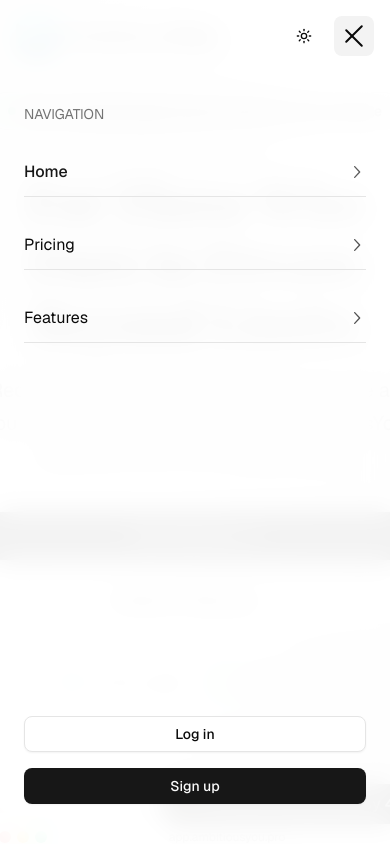
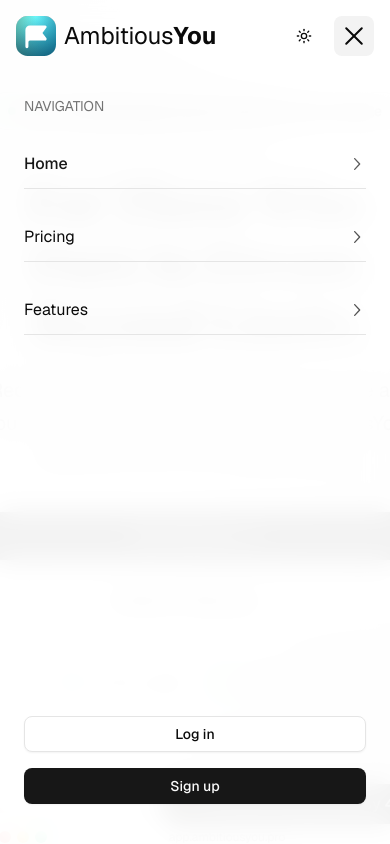
Before and after one commit to hemants1703/AmbitiousYou, a Next.js app: page / in a window 390 px wide. Both pictures are taken after a click on the button "Toggle Menu". Shown: the top 844 px of the page. Built offline with nearby package versions, Linux system fonts and the light colour scheme.

Commit message:
fix: mobile navbar in homepage

```diff
--- a/components/Navbar.tsx
+++ b/components/Navbar.tsx
@@ -23,7 +23,7 @@ const navLinks = [
 export default function Navbar() {
   const [navbarToggled, setNavbarToggled] = useState(false);
   const [scrolled, setScrolled] = useState(false);
-  const navbarMenuRef = useRef(null);
+  const navbarMenuRef = useRef<HTMLDivElement | null>(null);
   const pagePathname = usePathname();
 
   // Handle scroll events to change navbar appearance
@@ -38,11 +38,12 @@ export default function Navbar() {
 
   // Close mobile menu when clicking outside
   useEffect(() => {
-    function handleClickOutside(event) {
+    function handleClickOutside(event: MouseEvent) {
+      const target = event.target as HTMLElement;
       if (
         navbarMenuRef.current &&
-        !navbarMenuRef.current.contains(event.target) &&
-        !event.target.closest("button")
+        !navbarMenuRef.current.contains(target) &&
+        !target.closest("button")
       ) {
         setNavbarToggled(false);
       }
@@ -55,13 +56,27 @@ export default function Navbar() {
   // Prevent scrolling when mobile menu is open
   useEffect(() => {
     if (navbarToggled) {
-      document.body.style.overflow = "hidden";
+      // Save the current scroll position
+      const scrollY = window.scrollY;
+      document.body.style.position = 'fixed';
+      document.body.style.top = `-${scrollY}px`;
+      document.body.style.width = '100%';
     } else {
-      document.body.style.overflow = "unset";
+      // Restore the scroll position
+      const scrollY = document.body.style.top;
+      document.body.style.position = '';
+      document.body.style.top = '';
+      document.body.style.width = '';
+      if (scrollY) {
+        window.scrollTo(0, parseInt(scrollY || '0', 10) * -1);
+      }
     }
 
     return () => {
-      document.body.style.overflow = "unset";
+      // Cleanup
+      document.body.style.position = '';
+      document.body.style.top = '';
+      document.body.style.width = '';
     };
   }, [navbarToggled]);
 
@@ -82,6 +97,7 @@ export default function Navbar() {
           onClick={() => {
             if (navbarToggled) toggleNavbar();
           }}
+          className="z-50"
         >
           <AmbitiousYouLogo />
         </Link>
@@ -129,25 +145,25 @@ export default function Navbar() {
           <ThemeToggler />
           <button
             onClick={toggleNavbar}
-            className="relative w-10 h-10 flex items-center justify-center rounded-md focus:outline-none"
+            className="relative w-10 h-10 flex items-center justify-center rounded-md focus:outline-none z-50"
             aria-label="Toggle Menu"
           >
             <div className="absolute inset-0 rounded-md bg-primary/5 hover:bg-primary/10 transition-colors"></div>
             <div className="flex flex-col justify-center items-center w-6 h-6">
               <span
-                className={`bg-foreground block h-0.5 w-6 rounded-sm transition-all duration-300 ${
-                  navbarToggled ? "rotate-45 translate-y-1" : "-translate-y-1"
-                }`}
+              className={`bg-foreground block h-0.5 w-6 rounded-sm transition-all duration-300 absolute ${
+                navbarToggled ? "rotate-45" : "-translate-y-2"
+              }`}
               />
               <span
-                className={`bg-foreground block h-0.5 w-6 rounded-sm transition-all duration-300 ${
-                  navbarToggled ? "opacity-0 translate-x-3" : "opacity-100"
-                }`}
+              className={`bg-foreground block h-0.5 w-6 rounded-sm transition-all duration-300 ${
+                navbarToggled ? "opacity-0" : "opacity-100"
+              }`}
               />
               <span
-                className={`bg-foreground block h-0.5 w-6 rounded-sm transition-all duration-300 ${
-                  navbarToggled ? "-rotate-45 -translate-y-1" : "translate-y-1"
-                }`}
+              className={`bg-foreground block h-0.5 w-6 rounded-sm transition-all duration-300 absolute ${
+                navbarToggled ? "-rotate-45" : "translate-y-2"
+              }`}
               />
             </div>
           </button>
@@ -157,13 +173,13 @@ export default function Navbar() {
       {/* Mobile Menu */}
       <div
         ref={navbarMenuRef}
-        className={`fixed inset-0 pt-16 bg-background/95 backdrop-blur-md z-40 md:hidden transition-opacity duration-300 ${
+        className={`fixed inset-0 top-0 left-0 w-full h-full bg-background/95 backdrop-blur-md md:hidden transition-all duration-300 ${
           navbarToggled
-            ? "opacity-100 pointer-events-auto"
-            : "opacity-0 pointer-events-none"
+            ? "opacity-100 pointer-events-auto z-40"
+            : "opacity-0 pointer-events-none z-0"
         }`}
       >
-        <div className="flex flex-col h-full justify-between px-6 py-10 overflow-auto">
+        <div className="flex flex-col h-full justify-between px-6 pt-24 pb-10 overflow-auto">
           <div className="space-y-6">
             <p className="text-sm text-muted-foreground">NAVIGATION</p>
             {navLinks.map((link, index) => {
```
